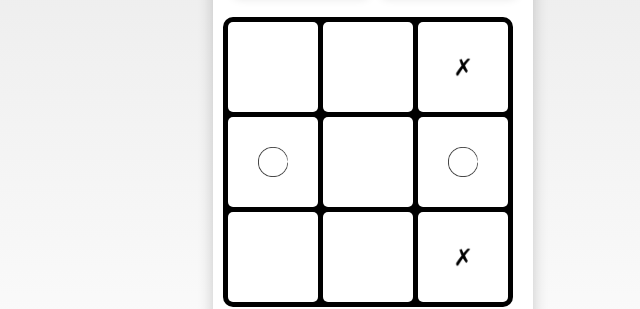
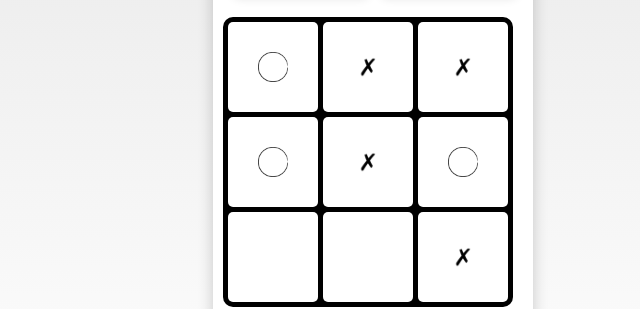
Before and after one commit to Hpeled/Tic-Tac-Toe, a plain HTML site: page index.html in a window 1280 px wide. Shown: the part 332-641 px from the top of the page, 267-907 px from the left. Drawn offline with Linux system fonts and the light colour scheme.

Commit message:
game fix

```diff
--- a/index.html
+++ b/index.html
@@ -10,7 +10,6 @@
     <div class="iphone">
       <div class="notch"></div>
 
-      <!-- מגרעת כמו באייפון -->
       <div class="game-container">
         <h1>Tic-Tac-Toe</h1>
         <div class="players-container">
@@ -32,15 +31,21 @@
           </div>
         </div>
         <div class="board">
-          <div class="cell"></div>
-          <div class="cell"></div>
+          <div class="cell">
+            <img src="./assets/o3.png" />
+          </div>
+          <div class="cell">
+            <img src="./assets/x.png" />
+          </div>
           <div class="cell">
             <img src="./assets/x.png" />
           </div>
           <div class="cell">
             <img src="./assets/o3.png" />
           </div>
-          <div class="cell"></div>
+          <div class="cell">
+            <img src="./assets/x.png" />
+          </div>
           <div class="cell">
             <img src="./assets/o3.png" />
           </div>
--- a/styles.css
+++ b/styles.css
@@ -78,11 +78,11 @@ h1 {
 
 .players-container {
   display: flex;
-  justify-content: space-between; /* מסדר את השחקנים אחד בצד שמאל ואחד בצד ימין */
+  justify-content: space-between;
   align-items: center;
   gap: ;
   width: 100%;
-  max-width: 90%; /* אפשר לשנות לפי גודל הלוח */
+  max-width: 90%;
   margin: 20px auto;
 }
 
@@ -114,4 +114,5 @@ h1 {
 img {
   width: 30px;
   height: 30px;
+  display: block;
 }
```
